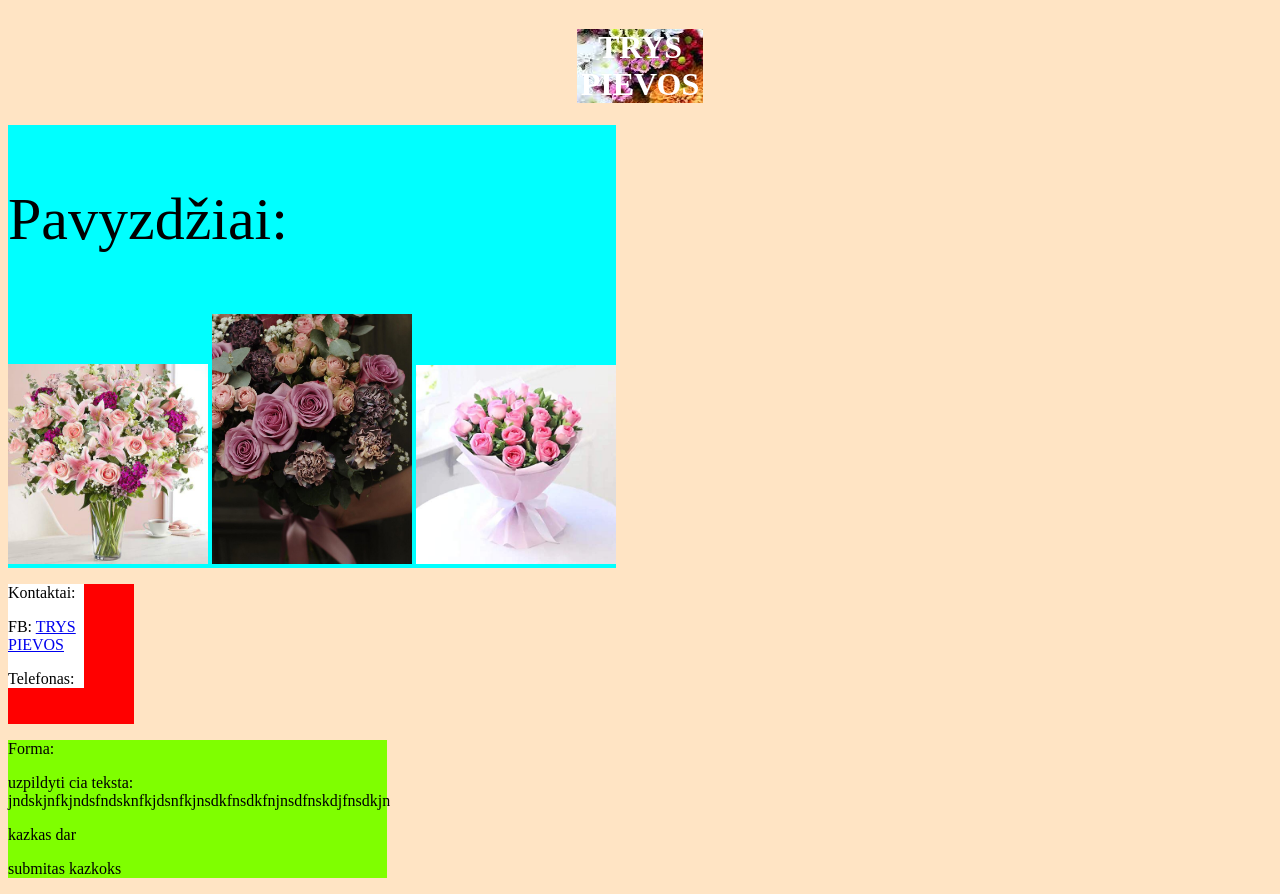
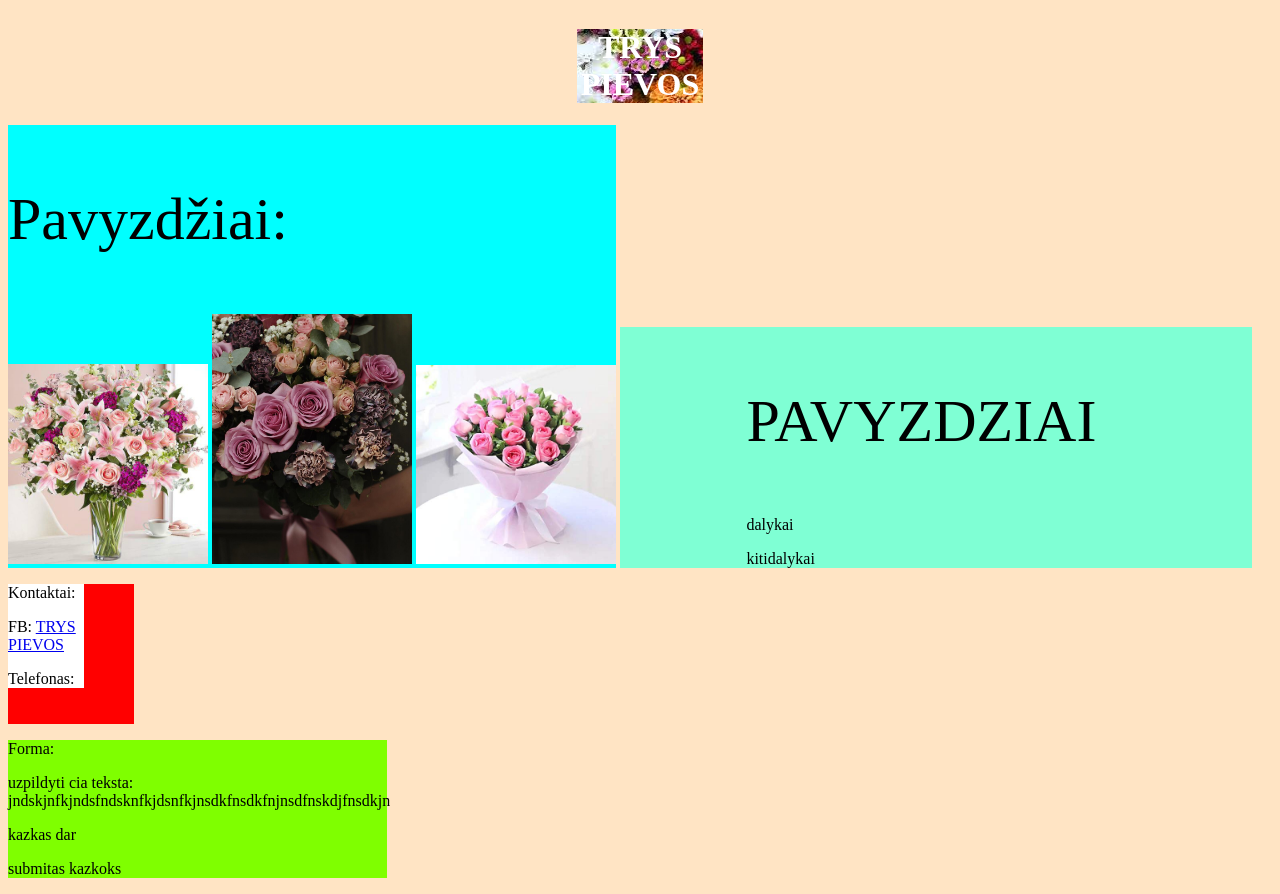
Before and after one commit to Kplukas/99-tryspievos, a website: page index.html in a window 1280 px wide. Drawn offline with Linux system fonts and the light colour scheme.

Commit message:
Small update

```diff
--- a/index.html
+++ b/index.html
@@ -20,6 +20,11 @@
         <img src="3.jpg" alt="geles3" style=" width: 200px;">
         <img src="2.jpg" alt="geles2" style=" width: 200px;">
     </div>
+    <div style="display: inline-block; background-color:aquamarine; width: 40%; padding-left: 10%;">
+        <p style="font-size: 60px;">PAVYZDZIAI</p>
+        <p>dalykai</p>
+        <p style="margin-bottom: 0;">kitidalykai</p>
+    </div>
     <div style="background-color: red; padding-bottom: 20px; display: block; width: 10%;">
         <div style="background-color: white; width: 60%;">
             <p>Kontaktai:</p>
```
